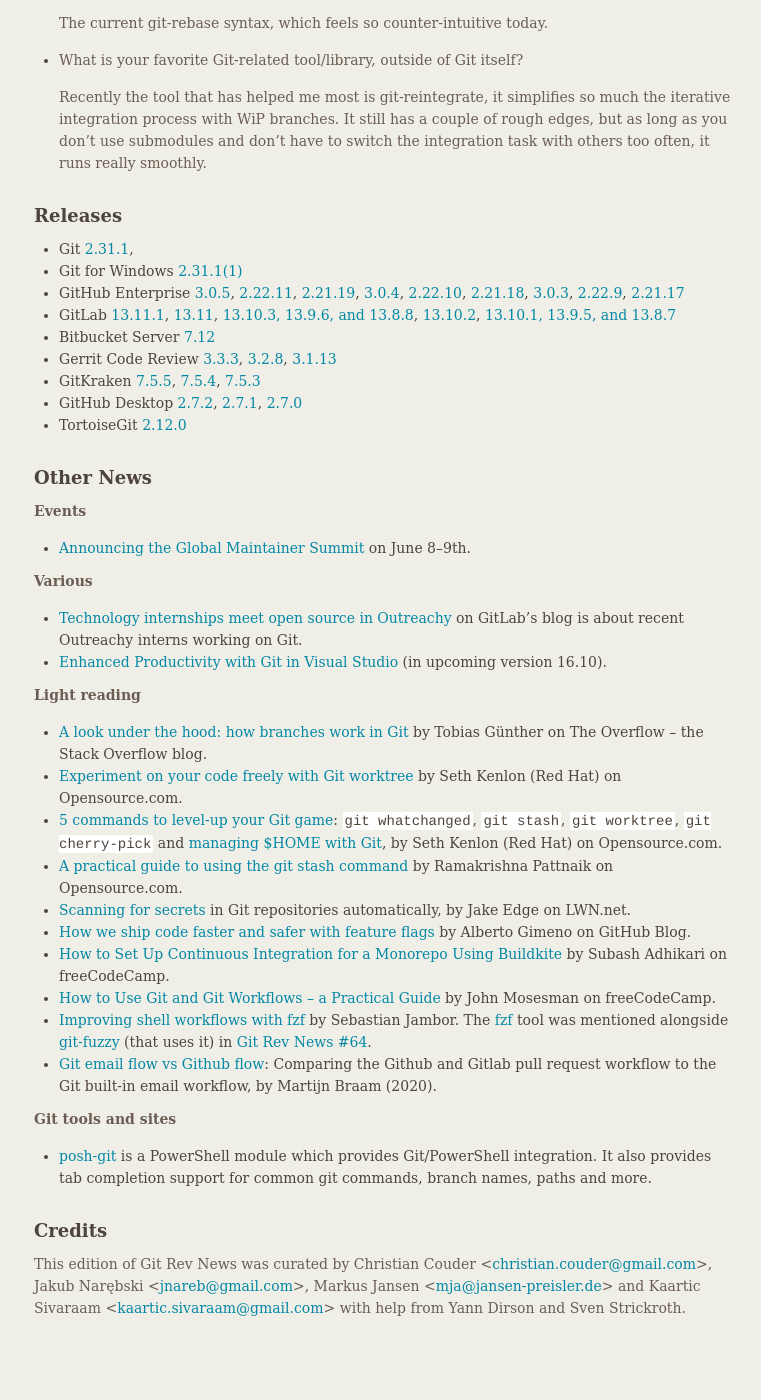
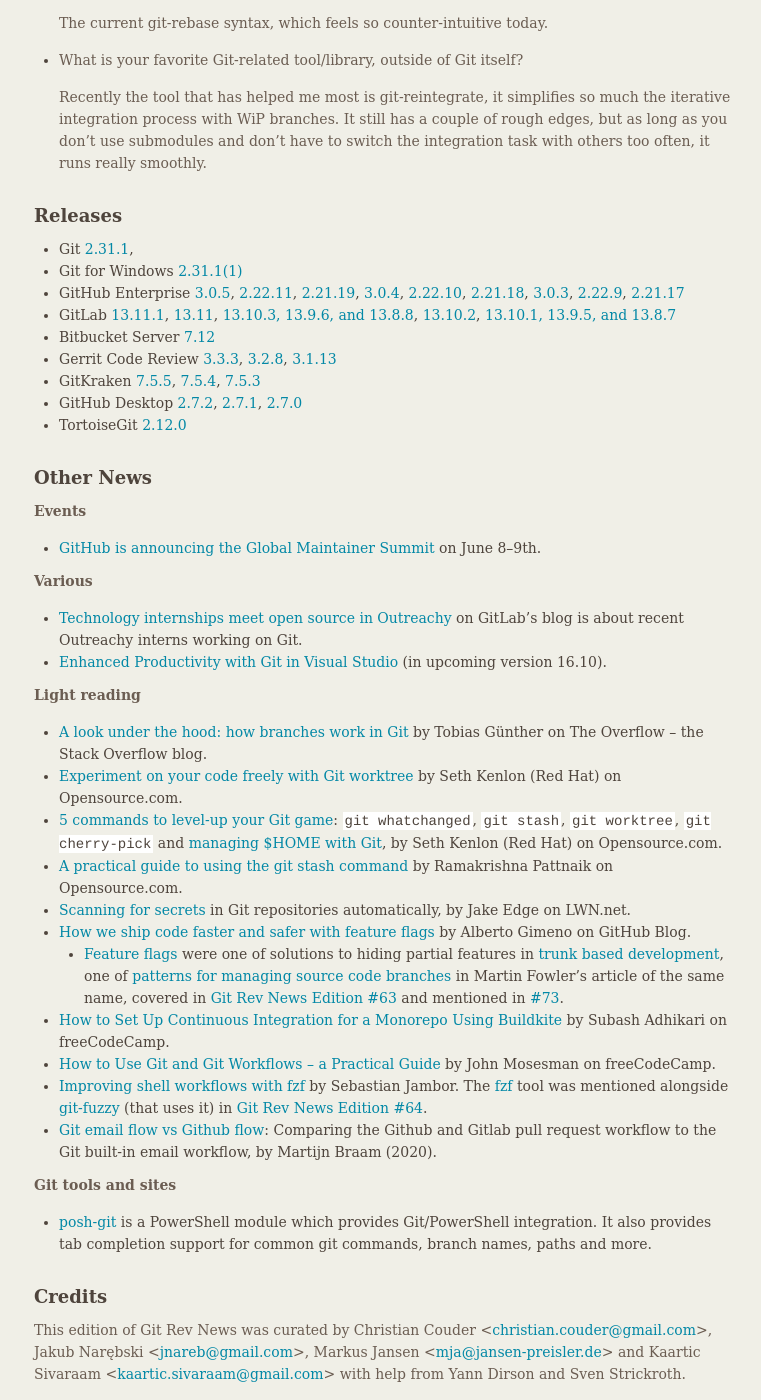
Before and after one commit to git/git.github.io, a Jekyll site: the page built from rev_news/drafts/edition-74.md, in a window 1280 px wide and 1400 px high, scrolled down 2714 px. Shown: the whole window, without its empty margins (375-1136 px from the left). Built offline with Jekyll 4.4.1, drawn with Linux system fonts in a browser that asks for light colours; before the commit the page ends 4048 px from its top, so only the background shows below that.

Commit message:
rn-74: More information about feature flags

```diff
--- a/rev_news/drafts/edition-74.md
+++ b/rev_news/drafts/edition-74.md
@@ -225,7 +225,7 @@
 
 __Events__
 
-* [Announcing the Global Maintainer Summit](https://github.blog/2021-04-06-announcing-the-global-maintainer-summit/)
+* [GitHub is announcing the Global Maintainer Summit](https://github.blog/2021-04-06-announcing-the-global-maintainer-summit/)
   on June 8--9th.
 
 
@@ -253,6 +253,12 @@
   automatically, by Jake Edge on LWN.net.
 * [How we ship code faster and safer with feature flags](https://github.blog/2021-04-27-ship-code-faster-safer-feature-flags/)
   by Alberto Gimeno on GitHub Blog.
+  * [Feature flags](https://featureflags.io/) were one of solutions to hiding partial features
+    in [trunk based development](https://trunkbaseddevelopment.com/), one of
+    [patterns for managing source code branches](https://martinfowler.com/articles/branching-patterns.html#continuous-integration)
+    in Martin Fowler's article of the same name, covered in
+    [Git Rev News Edition #63](https://git.github.io/rev_news/2020/05/28/edition-63/)
+    and mentioned in [#73](https://git.github.io/rev_news/2021/03/27/edition-73/).
 * [How to Set Up Continuous Integration for a Monorepo Using Buildkite](https://www.freecodecamp.org/news/how-to-set-up-continuous-integration-for-monorepo-using-buildkite/)
   by Subash Adhikari on freeCodeCamp.
 * [How to Use Git and Git Workflows -- a Practical Guide](https://www.freecodecamp.org/news/practical-git-and-git-workflows/)
@@ -260,7 +266,7 @@
 * [Improving shell workflows with fzf](https://seb.jambor.dev/posts/improving-shell-workflows-with-fzf/)
   by Sebastian Jambor.  The [fzf](https://github.com/junegunn/fzf) tool was mentioned
   alongside [git-fuzzy](https://github.com/bigH/git-fuzzy) (that uses it) in
-  [Git Rev News #64](https://git.github.io/rev_news/2020/06/25/edition-64/).
+  [Git Rev News Edition #64](https://git.github.io/rev_news/2020/06/25/edition-64/).
 * [Git email flow vs Github flow](https://blog.brixit.nl/git-email-flow-versus-github-flow/):
   Comparing the Github and Gitlab pull request workflow to the Git built-in email workflow,
   by Martijn Braam (2020).
```
